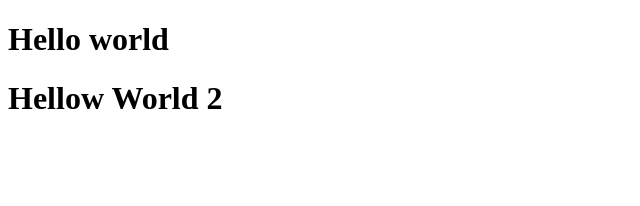
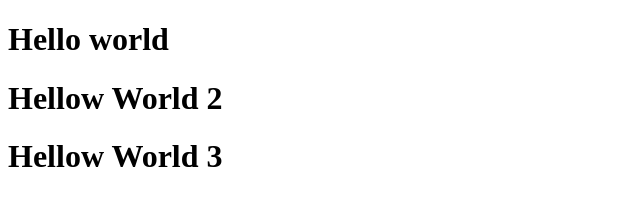
Before and after one commit to Dev-Arif-sys/git-practice, a plain HTML site: page index.html in a window 1280 px wide. Shown: the whole page, without its empty margins (0-640 px from the left). Drawn offline with Linux system fonts and the light colour scheme.

Commit message:
again changed

```diff
--- a/index.html
+++ b/index.html
@@ -9,5 +9,6 @@
   <body>
     <h1>Hello world</h1>
     <h1>Hellow World 2</h1>
+      <h1>Hellow World 3</h1>
   </body>
 </html>
```
